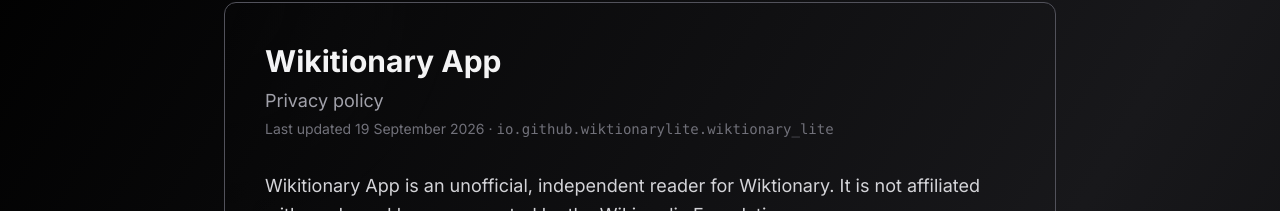
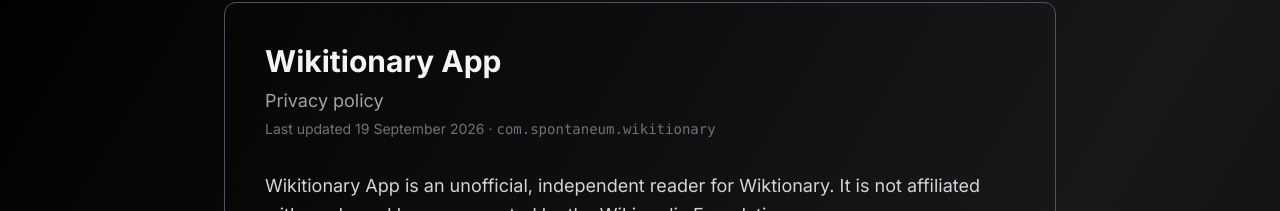
Before and after one commit to AgnivaMaiti/my-portfolio, a Next.js app: page /privacy/wikitionary-app in a window 1280 px wide. Shown: the part 126-337 px from the top of the page. Built offline with nearby package versions, Linux system fonts and the light colour scheme; what tailwindcss-debug-screens would draw is missing.

Commit message:
Update package names shown on the privacy pages to com.spontaneum.*
The apps were renamed from io.github.* / dev.unofficial.* before first upload;
each policy page prints its app's Android package name.

```diff
--- a/app/privacy/policies.ts
+++ b/app/privacy/policies.ts
@@ -96,7 +96,7 @@
   {
     slug: "wikitionary-app",
     app: "Wikitionary App",
-    packageId: "io.github.wiktionarylite.wiktionary_lite",
+    packageId: "com.spontaneum.wikitionary",
     service: "Wiktionary and the Wikimedia Foundation's APIs",
     serviceOwner: "The Wikimedia Foundation",
     servicePrivacyUrl: "https://foundation.wikimedia.org/wiki/Policy:Privacy_policy",
@@ -130,7 +130,7 @@
   {
     slug: "wikivoyager-app",
     app: "WikiVoyager App",
-    packageId: "io.github.unofficial.wikivoyage_app",
+    packageId: "com.spontaneum.wikivoyager",
     service: "Wikivoyage and the Wikimedia Foundation's APIs",
     serviceOwner: "The Wikimedia Foundation",
     servicePrivacyUrl: "https://foundation.wikimedia.org/wiki/Policy:Privacy_policy",
@@ -175,7 +175,7 @@
   {
     slug: "wikiquotes-app",
     app: "WikiQuotes App",
-    packageId: "dev.unofficial.wikiquote_unofficial",
+    packageId: "com.spontaneum.wikiquotes",
     service: "Wikiquote and the Wikimedia Foundation's APIs",
     serviceOwner: "The Wikimedia Foundation",
     servicePrivacyUrl: "https://foundation.wikimedia.org/wiki/Policy:Privacy_policy",
@@ -208,7 +208,7 @@
   {
     slug: "biorxiv-reader",
     app: "BioRxiv Reader",
-    packageId: "dev.unofficial.biorxiv_reader",
+    packageId: "com.spontaneum.biorxiv",
     service: "biorxiv.org and the public bioRxiv API",
     serviceOwner: "bioRxiv and Cold Spring Harbor Laboratory",
     servicePrivacyUrl: "https://www.biorxiv.org/content/privacy-statement",
```
